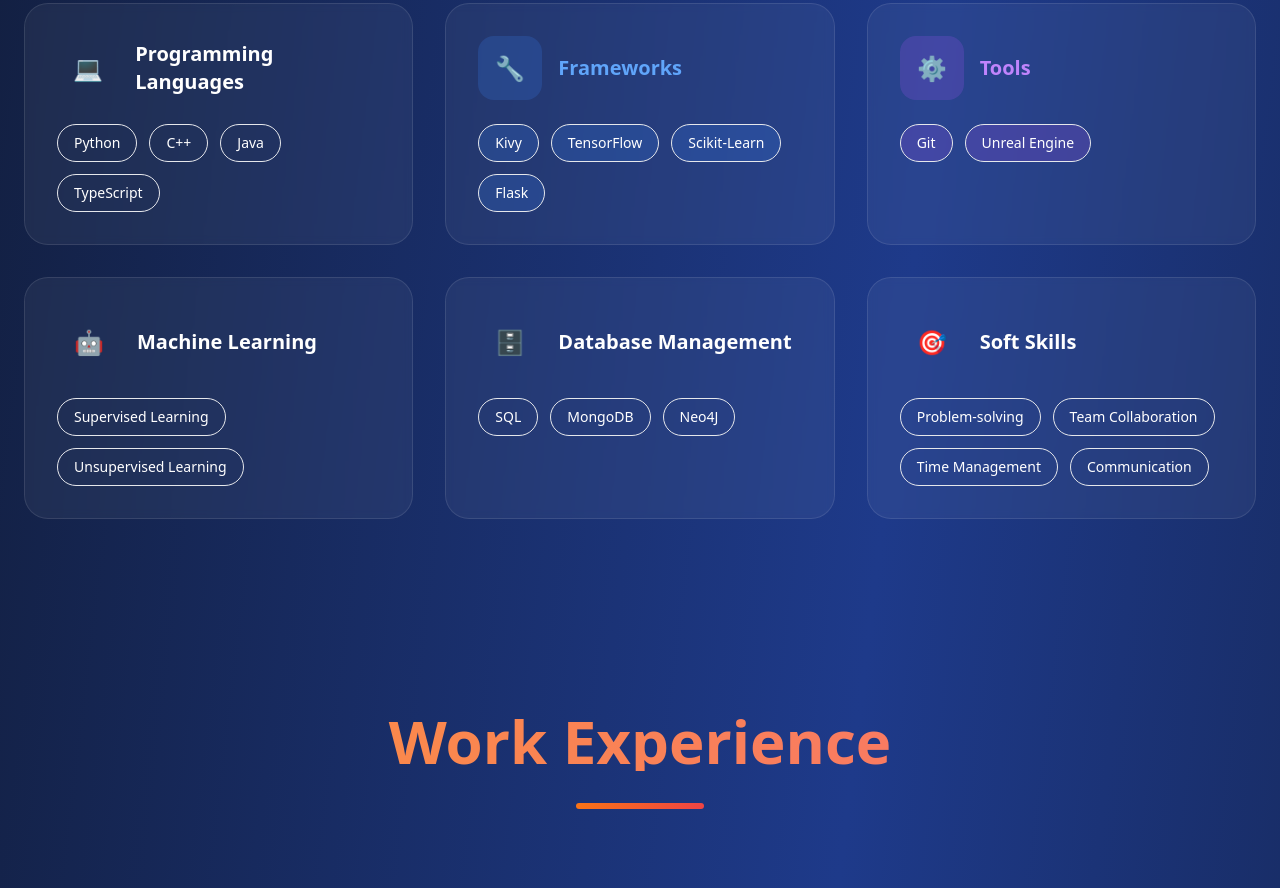
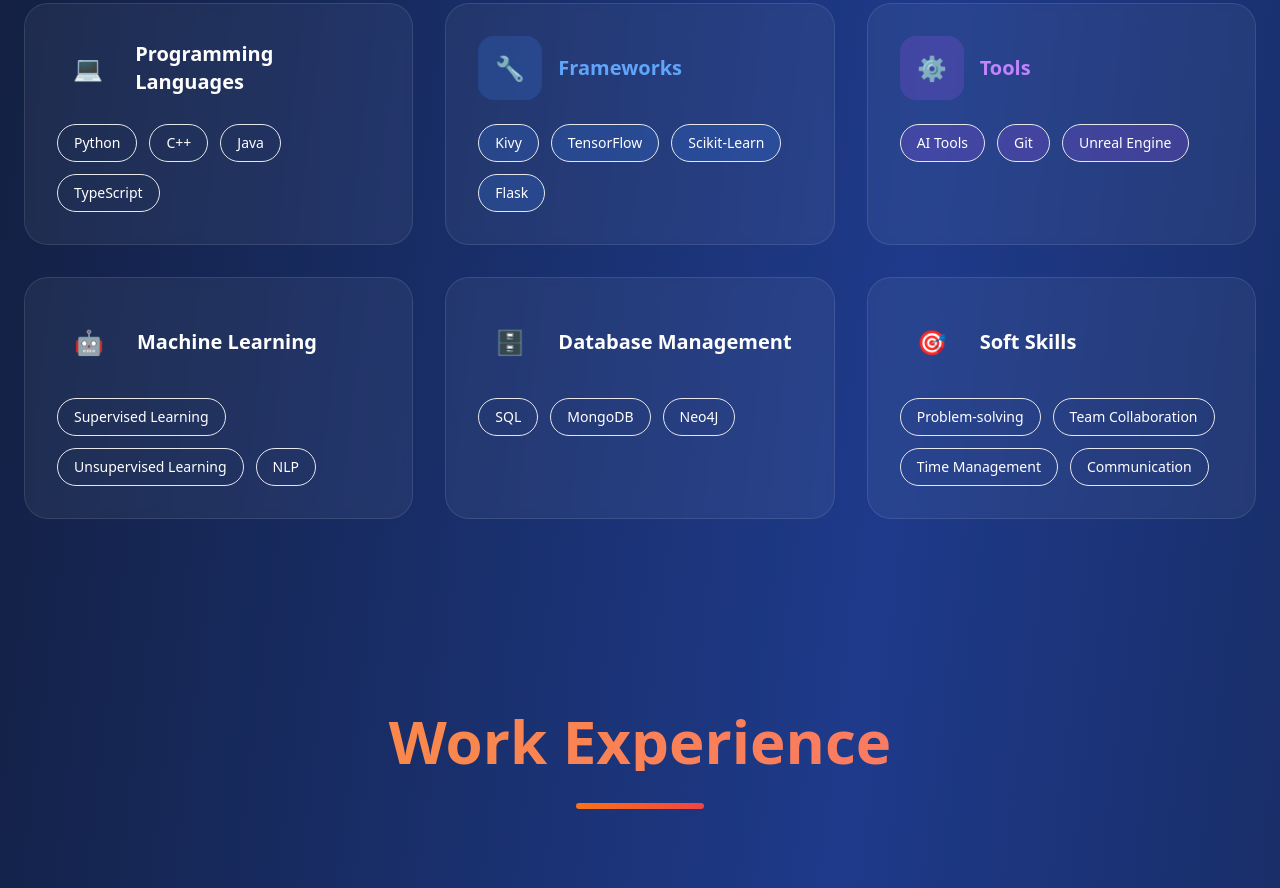
Before and after one commit to Sidtheogdeveloper/My-Portfolio, a React (Vite) app: page / in a window 1280 px wide. Shown: the part 2760-3648 px from the top of the page. Built offline with nearby package versions, Linux system fonts and the light colour scheme.

Commit message:
Add 'AI Tools' and 'NLP' to skills list

```diff
--- a/src/App.tsx
+++ b/src/App.tsx
@@ -395,13 +395,13 @@
                 },
                 {
                   category: "Tools",
-                  skills: ["Git", "Unreal Engine"],
+                  skills: ["AI Tools","Git", "Unreal Engine"],
                   icon: "⚙️",
                   color: "purple"
                 },
                 {
                   category: "Machine Learning",
-                  skills: ["Supervised Learning", "Unsupervised Learning"],
+                  skills: ["Supervised Learning", "Unsupervised Learning", "NLP"],
                   icon: "🤖",
                   color: "green"
                 },
```
